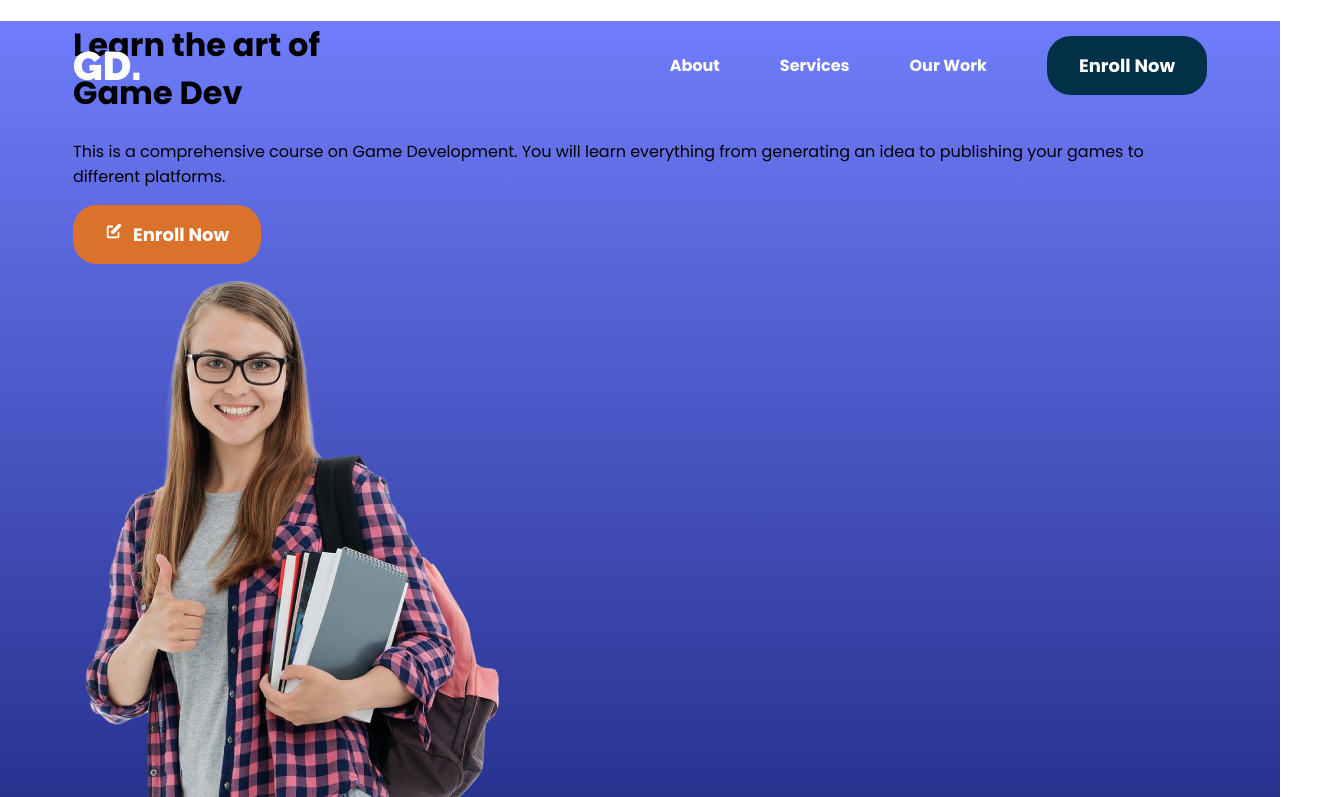
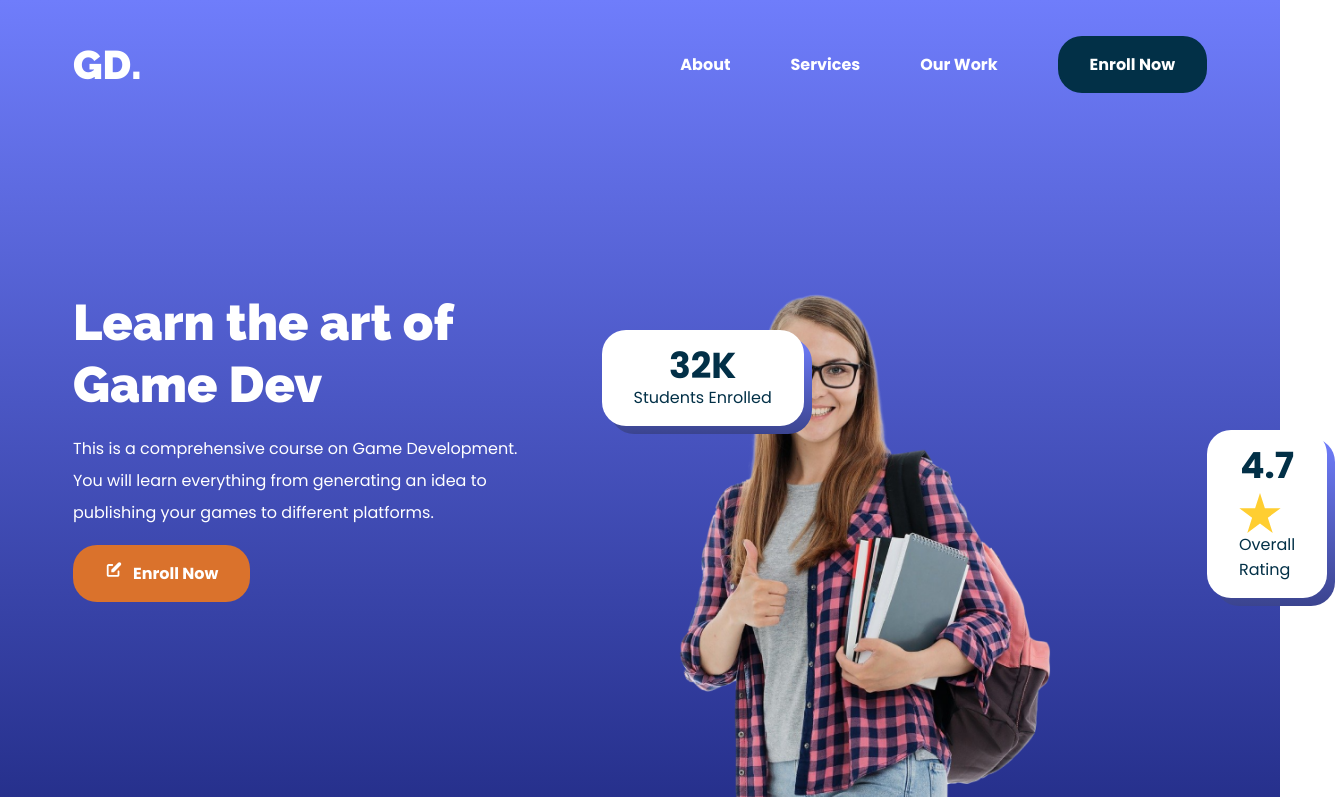
Before and after one commit to jeffersonbalde/course-static-website, a website built with Vite: page index.html in a window 1280 px wide. Shown: the top 797 px of the page, 1335 px wide, since content can reach past the window. Built offline with nearby package versions, Linux system fonts and the light colour scheme.

Commit message:
styling hero section

```diff
--- a/index.css
+++ b/index.css
@@ -31,7 +31,7 @@ body {
     color: #fff;
     display: inline-block;
     font-weight: bold;
-    font-size: 18px;
+    font-size: 16px;
     text-decoration: none;
     position: relative;
 }
@@ -97,3 +97,92 @@ nav ul li a{
     color: #FFFFFF;
     text-decoration: none;
 }
+
+/* hero section */
+
+.hero-section {
+    display: flex;
+    height: 100vh;
+    width: 100%;
+    align-items: center;
+    justify-content: space-between;
+    padding-top: 60px;
+}
+
+.hero-section .left h1 {
+    font-family: 'Raleway', sans-serif;
+    font-weight: 900;
+    font-size: 50px;
+    line-height: 125%;
+    color: #FFFFFF;
+    margin-bottom: 0;
+}
+
+.hero-section .left p {
+    font-family: 'Poppins', sans-serif;
+    font-weight: 400;
+    font-size: 16px;
+    line-height: 200%;
+    color: #fff;
+}
+
+.hero-section .left {
+    width: 457px;
+}
+
+.hero-section .right {
+    align-self: flex-end;
+}
+
+.hero-section .right img {
+    height: 520px;
+    vertical-align: middle;
+}
+
+/* achievement cards */
+
+.achievement-card {
+    position: absolute;
+}
+
+.achievement-card .content {
+    border-radius: 24px;
+    background-color: #fff;
+    padding: 8px 32px;
+    z-index: 10;
+    position: relative;
+}
+
+.achievement-card.students-enrolled {
+    left: 47%;
+    top: 330px;
+}
+
+.achievement-card h3 {
+    font-family: 'Poppins', sans-serif;
+    font-weight: 700;
+    font-size: 36px;
+    color: var(--dark-blue-color);
+    margin: 0;
+    text-align: center;
+}
+
+.achievement-card  p {
+    font-family: 'Poppins', sans-serif;
+    font-weight: 400;
+    font-size: 16px;
+    color: var(--dark-blue-color);
+    margin-top: -8px;
+    margin-bottom: 8px;
+}
+
+.achievement-card .bg {
+    position: absolute;
+    height: 100%;
+    width: 100%;
+    background: linear-gradient(180deg, #6F7DFB 0%, #3B448F 100%);
+    border-radius: 24px;
+    top: 8px;
+    left: 8px;
+    z-index: 1;
+}
```
